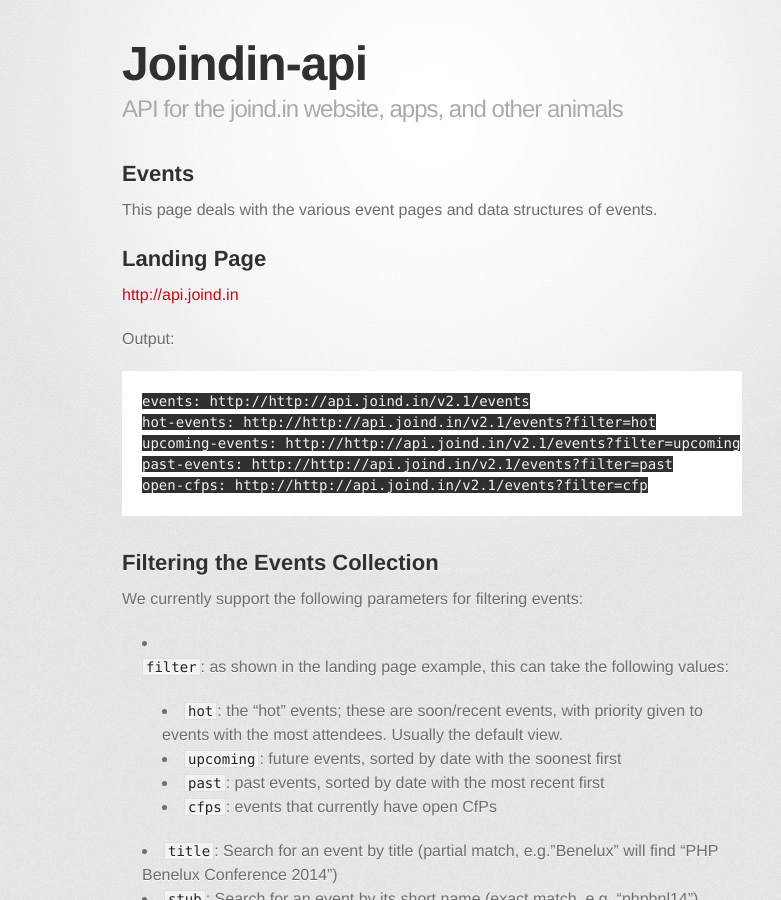
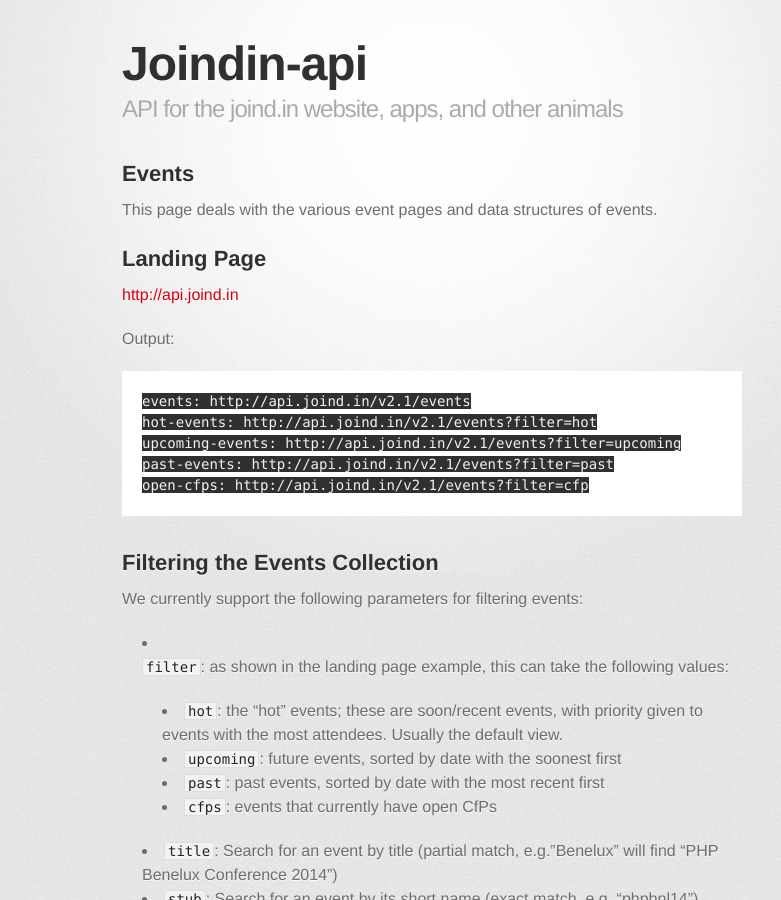
Before and after one commit to joindin/joindin-api, a Jekyll site: the page built from events.md, in a window 1280 px wide and 900 px high. Shown: the whole window, without its empty margins (208-989 px from the left). Built offline with Jekyll 4.4.1, drawn with Linux system fonts in a browser that asks for light colours; some web fonts are replaced; some of the changed lines change nothing that is shown.

Commit message:
fix urls

```diff
--- a/events.md
+++ b/events.md
@@ -13,11 +13,11 @@
 Output:
 
 ~~~~
-events: http://{{ site.apiurl }}/v2.1/events
-hot-events: http://{{ site.apiurl }}/v2.1/events?filter=hot
-upcoming-events: http://{{ site.apiurl }}/v2.1/events?filter=upcoming
-past-events: http://{{ site.apiurl }}/v2.1/events?filter=past
-open-cfps: http://{{ site.apiurl }}/v2.1/events?filter=cfp
+events: {{ site.apiurl }}/v2.1/events
+hot-events: {{ site.apiurl }}/v2.1/events?filter=hot
+upcoming-events: {{ site.apiurl }}/v2.1/events?filter=upcoming
+past-events: {{ site.apiurl }}/v2.1/events?filter=past
+open-cfps: {{ site.apiurl }}/v2.1/events?filter=cfp
 ~~~~
 
 ## Filtering the Events Collection
```
